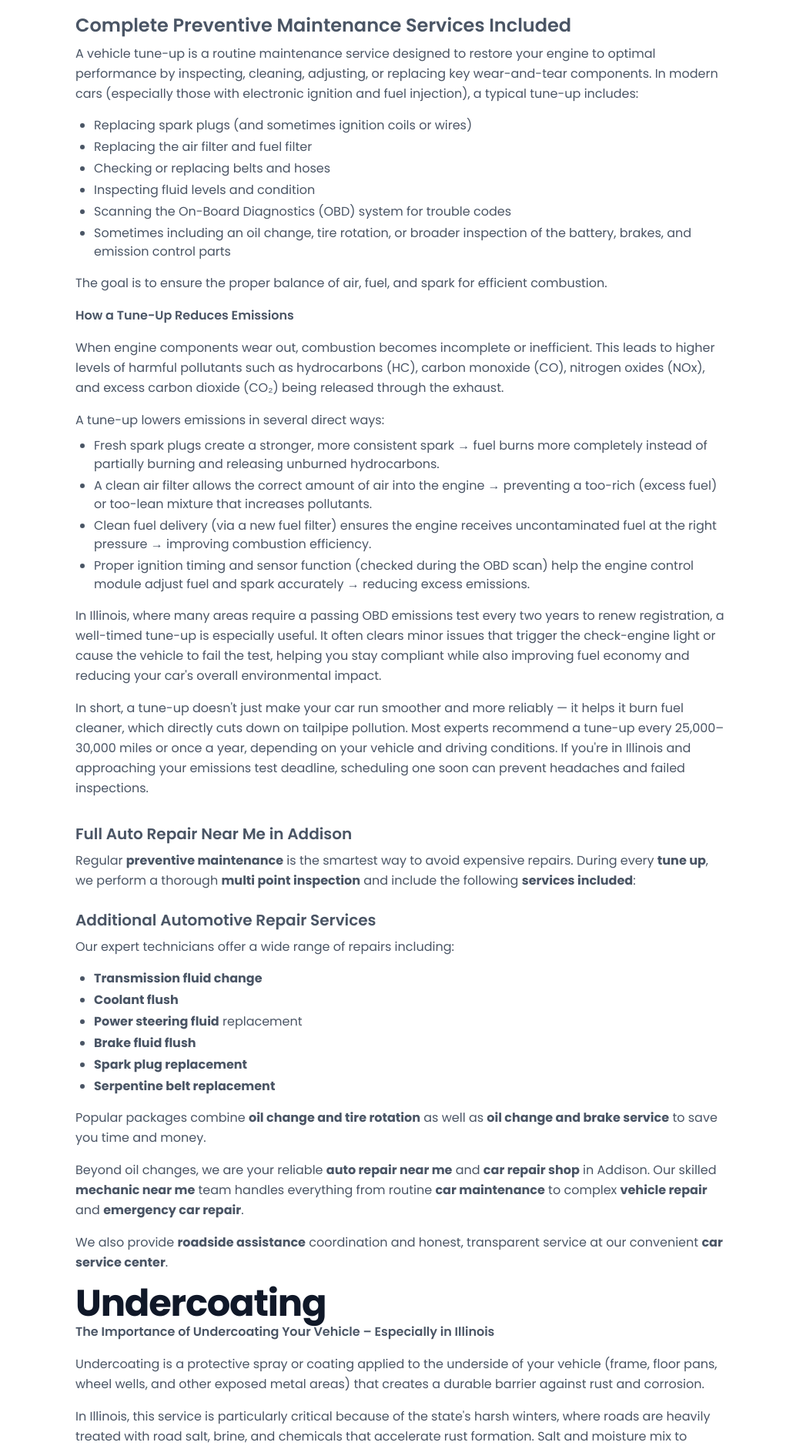
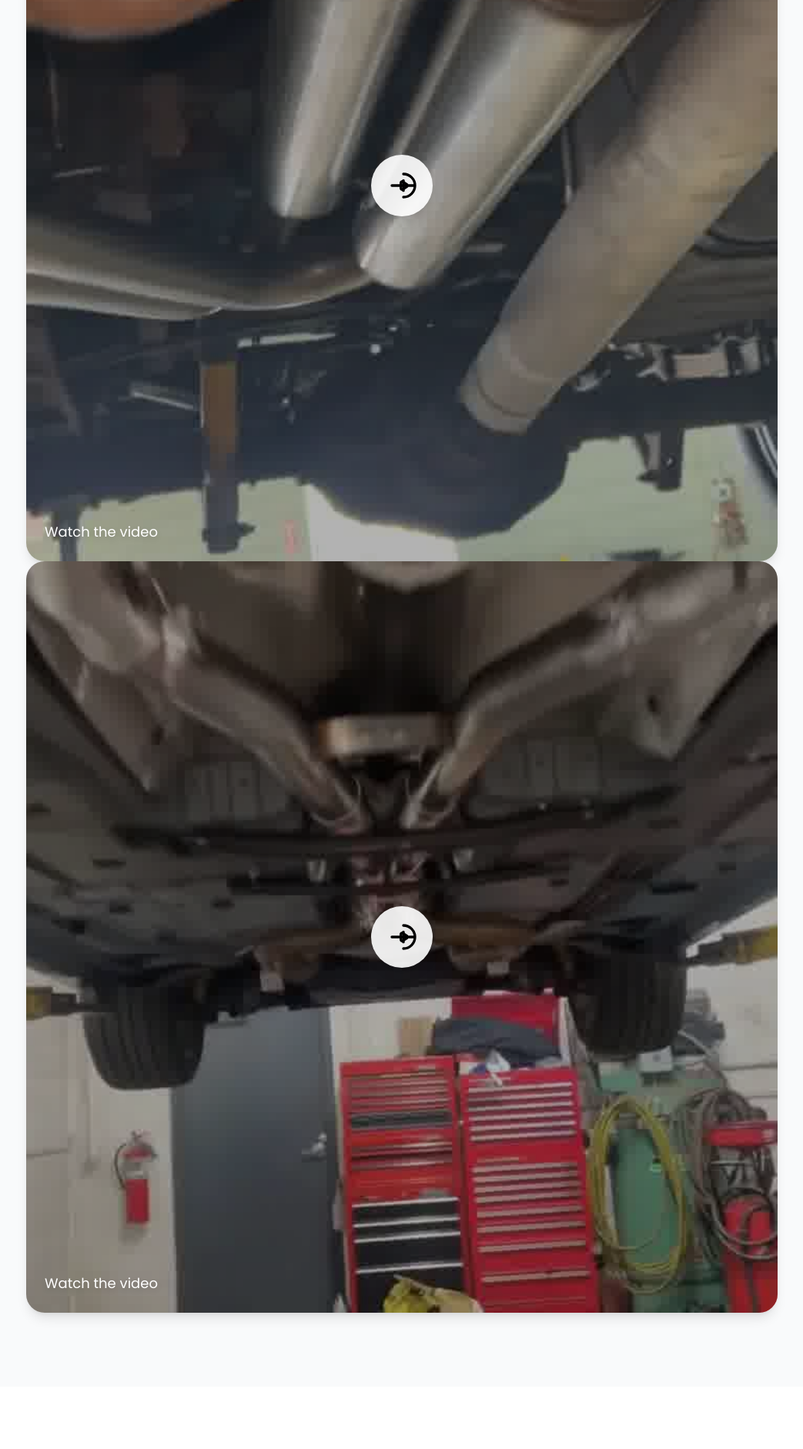
Before and after one commit to oscpaul/a-b, a Next.js app: page /maintenance in a window 1280 px wide. Shown: the part 2091-3973 px from the top of the page at 77% size, without its empty margins (118-1161 px from the left). Built offline with nearby package versions, Linux system fonts and the light colour scheme.

Commit message:
Update page.tsx

```diff
--- a/app/maintenance/page.tsx
+++ b/app/maintenance/page.tsx
@@ -188,6 +188,122 @@ Contact us today for your next quick oil change, full maintenance package, or an
   {/* Video Section */}
   <section className="py-24 bg-gray-50">
     <div className="max-w-5xl mx-auto px-6">
+
+
+
+
+  {/* Video 1 */}
+  <div className="w-full aspect-square relative rounded-3xl overflow-hidden shadow-lg">
+    <div className="relative w-full h-full overflow-hidden">  {/* Container keeps same size as before */}
+
+  {/* Clickable Thumbnail + Play Button Overlay */}
+  <Link
+    href="/maintenance-1"   // ← Change this to your actual watch page URL
+    className="block relative w-full h-full group"
+  >
+    {/* Thumbnail Image (use a static image or first frame) */}
+    <Image
+      src="/thumbnail/0061.jpg"  // Create this image
+      alt="Watch video"
+      fill
+      className="object-cover"
+      priority // if this is above the fold
+    />
+
+    {/* Dark overlay for better visibility */}
+    <div className="absolute inset-0 bg-black/30 group-hover:bg-black/20 transition-colors" />
+
+    {/* Big Play Button */}
+    <div className="absolute inset-0 flex items-center justify-center">
+      <div className="w-20 h-20 bg-white/90 hover:bg-white rounded-full flex items-center justify-center transition-all group-hover:scale-110 shadow-lg">
+        <svg
+          xmlns="http://www.w3.org/2000/svg"
+          className="w-10 h-10 text-black ml-1"
+          fill="none"
+          viewBox="0 0 24 24"
+          stroke="currentColor"
+        >
+          <path strokeLinecap="round" strokeLinejoin="round" strokeWidth={2} d="M14.752 11.168l-3.197-2.132A1 1 0 0010 9.87v4.263a1 1 0 001.555.832l3.197-2.132z" />
+          <path strokeLinecap="round" strokeLinejoin="round" strokeWidth={2} d="M21 12a9 9 0 01-9 9m9-9a9 9 0 00-9-9m9 9H3m9 4.01V8" />
+        </svg>
+      </div>
+    </div>
+
+    {/* Optional text */}
+    <div className="absolute bottom-6 left-6 text-white text-lg font-medium drop-shadow-md">
+      Watch the video
+    </div>
+  </Link>
+</div>
+  </div>
+
+
+
+
+
+
+
+
+
+
+
+
+  {/* Video 1 */}
+  <div className="w-full aspect-square relative rounded-3xl overflow-hidden shadow-lg">
+    <div className="relative w-full h-full overflow-hidden">  {/* Container keeps same size as before */}
+
+  {/* Clickable Thumbnail + Play Button Overlay */}
+  <Link
+    href="/maintenance-1"   // ← Change this to your actual watch page URL
+    className="block relative w-full h-full group"
+  >
+    {/* Thumbnail Image (use a static image or first frame) */}
+    <Image
+      src="/thumbnail/0150.jpg"  // Create this image
+      alt="Watch video"
+      fill
+      className="object-cover"
+      priority // if this is above the fold
+    />
+
+    {/* Dark overlay for better visibility */}
+    <div className="absolute inset-0 bg-black/30 group-hover:bg-black/20 transition-colors" />
+
+    {/* Big Play Button */}
+    <div className="absolute inset-0 flex items-center justify-center">
+      <div className="w-20 h-20 bg-white/90 hover:bg-white rounded-full flex items-center justify-center transition-all group-hover:scale-110 shadow-lg">
+        <svg
+          xmlns="http://www.w3.org/2000/svg"
+          className="w-10 h-10 text-black ml-1"
+          fill="none"
+          viewBox="0 0 24 24"
+          stroke="currentColor"
+        >
+          <path strokeLinecap="round" strokeLinejoin="round" strokeWidth={2} d="M14.752 11.168l-3.197-2.132A1 1 0 0010 9.87v4.263a1 1 0 001.555.832l3.197-2.132z" />
+          <path strokeLinecap="round" strokeLinejoin="round" strokeWidth={2} d="M21 12a9 9 0 01-9 9m9-9a9 9 0 00-9-9m9 9H3m9 4.01V8" />
+        </svg>
+      </div>
+    </div>
+
+    {/* Optional text */}
+    <div className="absolute bottom-6 left-6 text-white text-lg font-medium drop-shadow-md">
+      Watch the video
+    </div>
+  </Link>
+</div>
+  </div>
+
+
+
+
+
+
+
+
+
+
+
+
 
 
 
```
